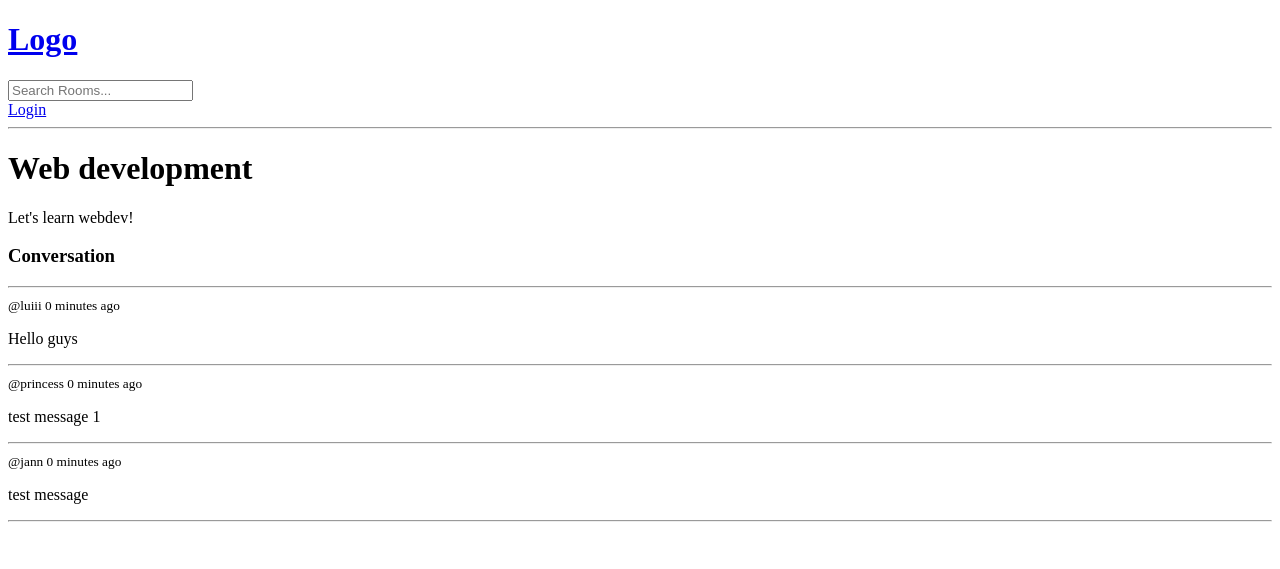
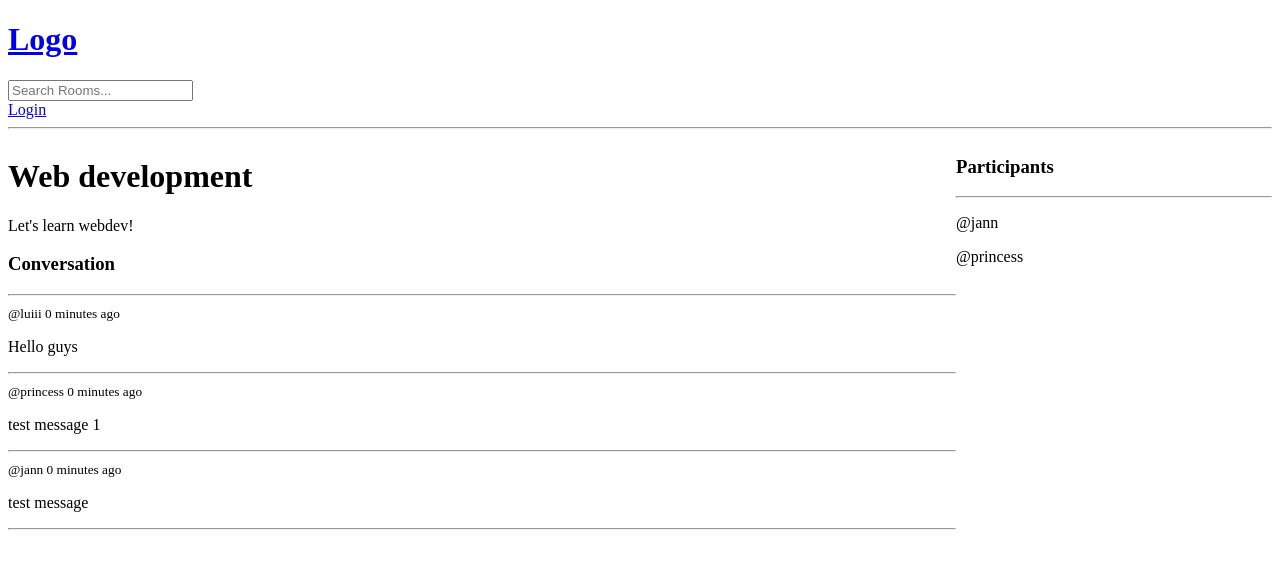
Before and after one commit to lui523202/STUDYBUD, a Django app: page /room/2/ in a window 1280 px wide. Shown: the top 569 px of the page. Run offline with Django 4.2, Linux system fonts and the light colour scheme; data comes from the database, SQL or seed files in the repository; both versions use the stored data as it was after the commit.

Commit message:
Add participants into rooms

```diff
--- a/base/models.py
+++ b/base/models.py
@@ -14,7 +14,7 @@ class Room(models.Model):
     topic = models.ForeignKey(Topic, on_delete=models.SET_NULL, null=True)
     name = models.CharField(max_length=200)
     description = models.TextField(null=True, blank=True)
-    # participants =
+    participants = models.ManyToManyField(User, related_name='participants', blank=True)
     updated = models.DateTimeField(auto_now=True)
     created = models.DateTimeField(auto_now_add=True)
 
--- a/base/templates/base/room.html
+++ b/base/templates/base/room.html
@@ -1,6 +1,17 @@
 {% extends 'main.html' %}
 
 {% block content %}
+
+<style>
+    .room-container{
+        display: grid;
+        grid-template-columns: 3fr 1fr;
+    }
+</style>
+
+<div class="room-container">
+
+    <div>
         <h1>{{room.name}}</h1>
 
         <p>{{room.description}}</p>
@@ -27,4 +38,19 @@
         </div>
         {% endif %}
 
+    </div>
+
+    <div>
+        <h3>Participants</h3>
+        <hr>
+
+        {% for user in participants %}
+            <div>
+                <p>@{{user.username}}</p>
+            </div>
+        {% endfor %}
+    </div>
+
+</div>
+
 {% endblock content %}
--- a/base/views.py
+++ b/base/views.py
@@ -88,6 +88,7 @@ def home(request):
 def room(request, pk):
     room = Room.objects.get(id=pk)
     room_messages = room.message_set.all().order_by('-created')
+    participants = room.participants.all()
 
     if request.method == 'POST':
         message = Message.objects.create(
@@ -95,9 +96,10 @@ def room(request, pk):
             room = room,
             body = request.POST.get('body')
         )
+        room.participants.add(request.user)
         return redirect('room', pk=room.id)
 
-    context = {'room': room, 'room_messages': room_messages}
+    context = {'room': room, 'room_messages': room_messages, 'participants':participants}
     return render(request, 'base/room.html', context)
 
 
```
Also changed, not shown: base/migrations/0003_alter_room_options_room_participants.py (added), db.sqlite3. Lines whose indentation alone changed are shown as unchanged.
